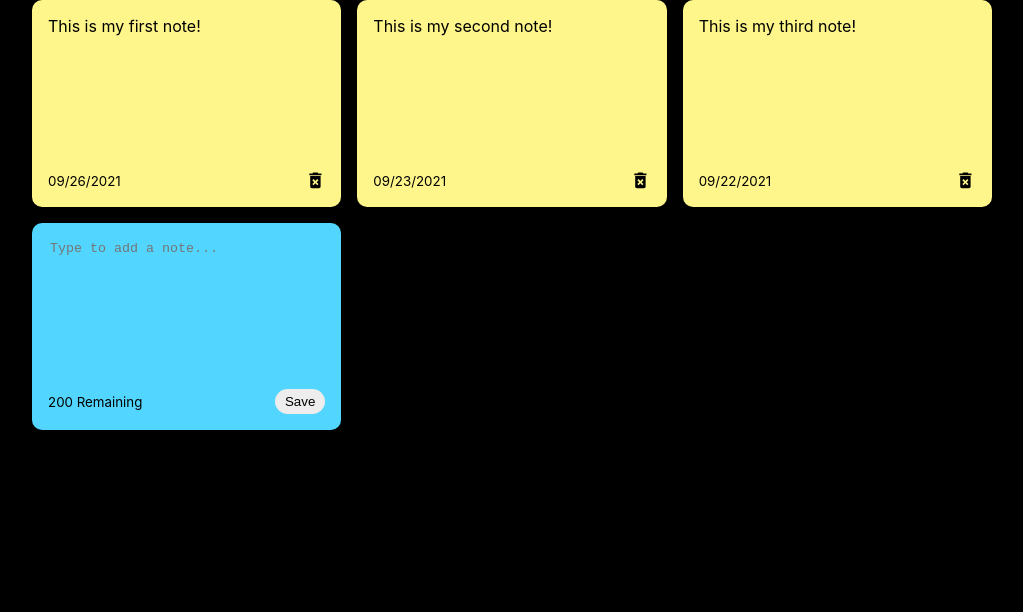
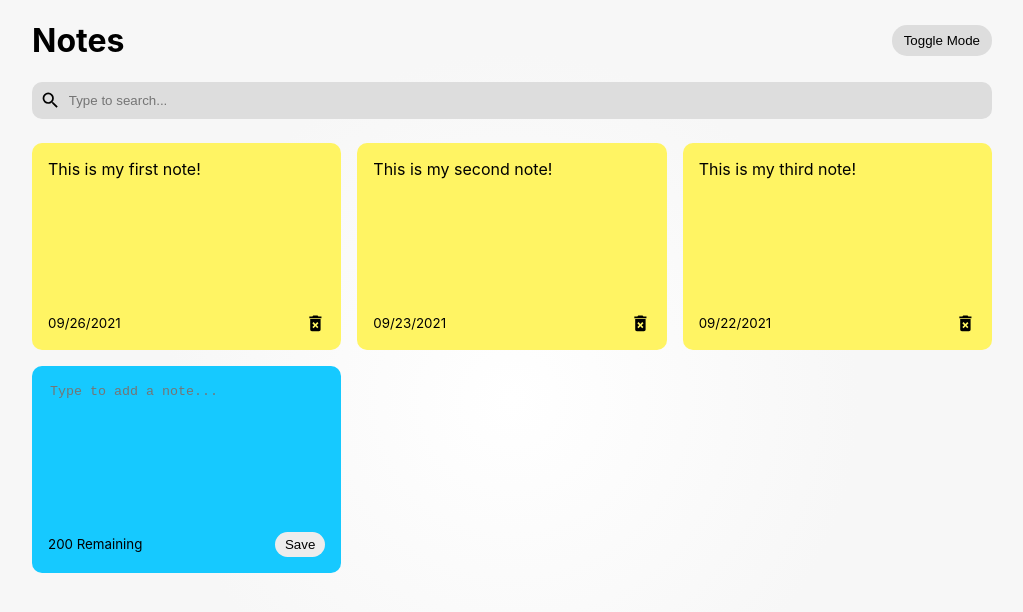
Before and after one commit to EliInskeep/Notes-App, a React (Create React App) app: page / in a window 1280 px wide. Shown: the top 612 px of the page, without its empty margins (128-1151 px from the left). Built offline with nearby package versions, Linux system fonts and the light colour scheme.

Commit message:
Search Bar & Dark Mode
Added search bar and logic for searching for the notes. Setup local storage for the notes. Also added a toggle mode button to change the page to dark mode.

```diff
--- a/src/App.js
+++ b/src/App.js
@@ -1,6 +1,8 @@
-import { useState } from 'react';
+import { useState, useEffect } from 'react';
 import { nanoid } from 'nanoid';
 import NotesList from "./Components/NotesList";
+import Search from './Components/Search';
+import Header from './Components/Header';
 
 const App = () => {
   const [notes, setNotes] = useState([{
@@ -20,6 +22,25 @@
     },
   ]);
 
+  const [searchText, setSearchText] = useState('');
+
+  const [darkMode, setDarkMode] = useState(false);
+
+  useEffect(() => {
+    const savedNotes = JSON.parse(localStorage.getItem('react-notes-app-data'));
+
+    if(savedNotes){
+      setNotes(savedNotes);
+    }
+  }, [])
+
+  useEffect(() => {
+    localStorage.setItem(
+      'react-notes-app-data',
+      JSON.stringify(notes)
+    );
+  }, [notes]);
+
   const addNote = (text) => {
     const date = new Date();
     const newNote = {
@@ -37,12 +58,18 @@
   }
 
   return (
-    <div className="container">
-      <NotesList
-        notes={notes}
-        handleAddNote={addNote}
-        handleDeleteNote={deleteNote}
-      />
+    <div className={`${darkMode && 'dark-mode'}`}>
+      <div className="container">
+        <Header handleToggleDarkMode={setDarkMode}/>
+        <Search handleSearchNote={setSearchText}/>
+        <NotesList
+          notes={notes.filter((note) =>
+            note.text.toLowerCase().includes(searchText)
+          )}
+          handleAddNote={addNote}
+          handleDeleteNote={deleteNote}
+        />
+      </div>
     </div>
   );
 };
--- /dev/null
+++ b/src/Components/Header.js
@@ -0,0 +1,12 @@
+import React from "react";
+
+const Header = ({ handleToggleDarkMode }) => {
+    return(
+        <div className="header">
+            <h1>Notes</h1>
+            <button onClick={()=> handleToggleDarkMode((previousDarkMode)=> !previousDarkMode)} className="toggle-mode">Toggle Mode</button>
+        </div>
+    )
+}
+
+export default Header;
--- /dev/null
+++ b/src/Components/Search.js
@@ -0,0 +1,11 @@
+import React from "react";
+import {MdSearch} from 'react-icons/md';
+
+const Search = ({ handleSearchNote }) => {
+    return <div className="search">
+        <MdSearch className="search-icons size" size="1.3em"/>
+        <input onChange={(event)=>handleSearchNote(event.target.value)} type='text' placeholder='Type to search...' />
+    </div>
+};
+
+export default Search;
--- a/src/index.css
+++ b/src/index.css
@@ -5,7 +5,12 @@
     sans-serif;
   -webkit-font-smoothing: antialiased;
   -moz-osx-font-smoothing: grayscale;
-  background-color: black;
+  background: rgb(255, 255, 255);
+  background: radial-gradient(
+    circle,
+    rgba(255, 255, 255, 1) 0%,
+    rgba(247, 247, 247, 1) 46%
+  );
 }
 
 code {
@@ -17,8 +22,54 @@
   max-width: 960px;
   margin-inline: auto;
   padding: 0 1rem 0 1rem;
+  min-height: 100vh;
 }
 
+/* Header */
+.header {
+  display: flex;
+  align-items: center;
+  justify-content: space-between;
+}
+
+.toggle-mode {
+  background-color: rgb(221, 221, 221);
+  padding: 8px 12px;
+  border: none;
+  border-radius: 15px;
+}
+
+.dark-mode {
+  background: rgb(38, 38, 38);
+  background: radial-gradient(
+    circle,
+    rgba(38, 38, 38, 1) -3%,
+    rgba(0, 0, 0, 1) 92%
+  );
+}
+
+.dark-mode h1 {
+  color: #fff;
+}
+
+/* Search */
+.search {
+  display: flex;
+  align-items: center;
+  background-color: rgb(221, 221, 221);
+  padding: 8px;
+  margin-bottom: 1.5em;
+  border-radius: 10px;
+}
+
+.search input {
+  border: none;
+  background-color: rgb(221, 221, 221);
+  padding-left: 0.5rem;
+  outline: none;
+}
+
+/* Notes */
 .notes-list {
   display: grid;
   grid-template-columns: repeat(auto-fit, minmax(250px, 1fr));
@@ -26,7 +77,7 @@
 }
 
 .note.new {
-  background-color: #52d6ff;
+  background-color: #16c9ff;
 }
 
 textarea {
@@ -54,7 +105,7 @@
   display: flex;
   flex-direction: column;
   justify-content: space-between;
-  background-color: #fef68a;
+  background-color: #fff463;
   border-radius: 10px;
   padding: 1rem;
   min-height: 175px;
```
